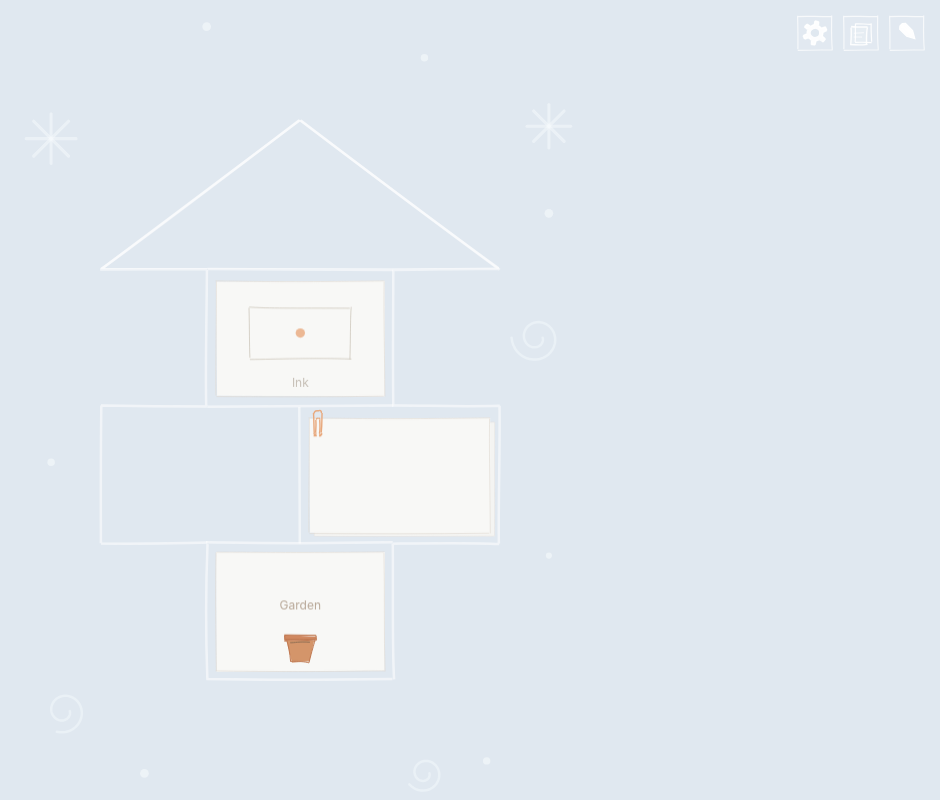
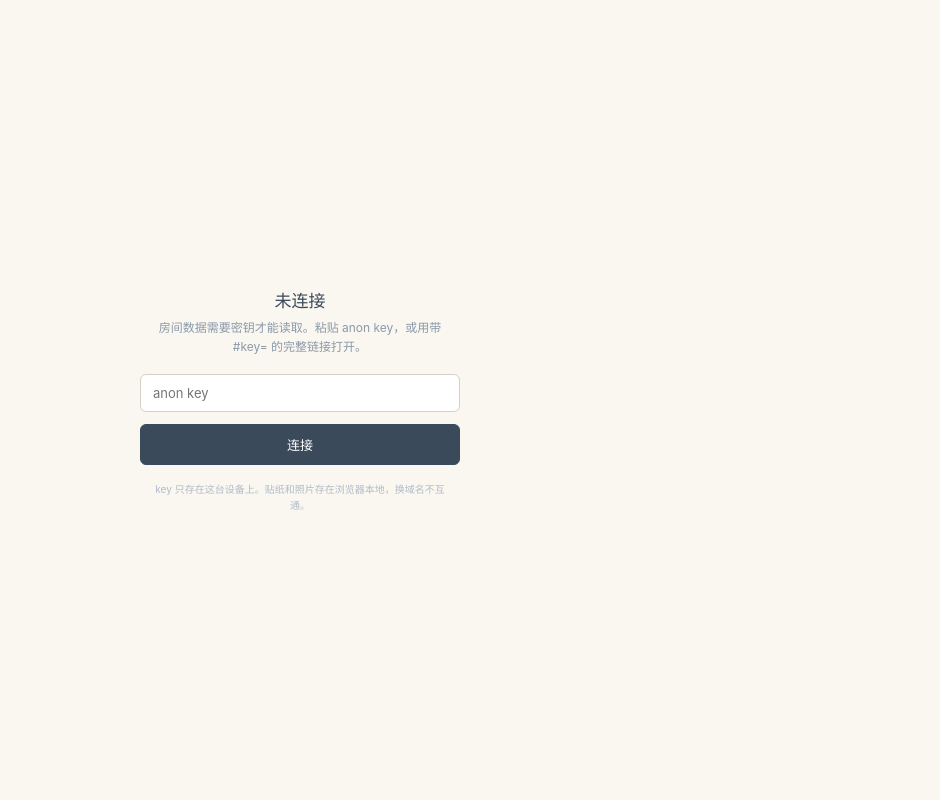
Before and after one commit to onlonlonl/hopscotch, a React (Vite) app: page / in a window 1280 px wide. Shown: the whole page, without its empty margins (340-1280 px from the left). Built offline with nearby package versions, Linux system fonts and the light colour scheme.

Commit message:
feat: 连接页 + 本地数据导出/导入；key 持久化到 localStorage

```diff
--- a/public/sw.js
+++ b/public/sw.js
@@ -1,4 +1,4 @@
-var CACHE = 'hopscotch-v32'
+var CACHE = 'hopscotch-v33'
 var SHELL = ['./', './index.html']
 
 self.addEventListener('install', function(e) {
--- a/src/App.jsx
+++ b/src/App.jsx
@@ -20,7 +20,7 @@ import NotesView from './components/NotesView'
 import GardenCell from './components/GardenCell'
 import GardenView from './components/GardenView'
 import { grid } from './lib/tokens'
-import { initSupabase } from './lib/supabase'
+import { initSupabase, saveKey } from './lib/supabase'
 import { supaGet, supaPost, supaPatch, supaDelete, isConnected } from './lib/supabase'
 
 const nodeColors = ['#E8A87C','#7BA7BC','#9BB89C','#C4A6D0','#D4B896','#B8C4D0','#D0A0A0','#A8B89A']
@@ -168,6 +168,41 @@ function drawInkBrush(cvs) {
   ctx.fillText('✎', S / 2, S / 2 + 1)
 }
 
+/* === Connect Gate === */
+function ConnectGate() {
+  var [k, setK] = useState('')
+  var [err, setErr] = useState(null)
+  var font = "-apple-system, 'PingFang SC', sans-serif"
+  var box = { width: '100%', maxWidth: 320, boxSizing: 'border-box', fontFamily: font }
+  return <div style={{ position: 'fixed', left: 0, top: 0, right: 0, bottom: 0,
+    background: '#FAF6F0', zIndex: 500, display: 'flex', flexDirection: 'column',
+    alignItems: 'center', justifyContent: 'center', padding: 24, fontFamily: font }}>
+    <div style={{ fontSize: 17, color: '#3A4A5A', marginBottom: 6 }}>{'\u672a\u8fde\u63a5'}</div>
+    <div style={{ fontSize: 12, color: '#8A9AAA', marginBottom: 18, textAlign: 'center',
+      lineHeight: 1.6, maxWidth: 300 }}>
+      {'\u623f\u95f4\u6570\u636e\u9700\u8981\u5bc6\u94a5\u624d\u80fd\u8bfb\u53d6\u3002\u7c98\u8d34 anon key\uff0c\u6216\u7528\u5e26 #key= \u7684\u5b8c\u6574\u94fe\u63a5\u6253\u5f00\u3002'}
+    </div>
+    <input value={k} onChange={function(e) { setK(e.target.value); setErr(null) }}
+      placeholder="anon key"
+      style={{ ...box, padding: '10px 12px', fontSize: 13, border: '1px solid #D8CFC4',
+        borderRadius: 6, background: '#FFF' }} />
+    <button onClick={function() {
+      var v = k.trim()
+      if (v.length < 20) { setErr('\u8fd9\u770b\u8d77\u6765\u4e0d\u50cf\u4e00\u4e2a key'); return }
+      saveKey(v)
+      window.location.reload()
+    }} style={{ ...box, marginTop: 12, padding: '10px 0', fontSize: 13,
+      border: '1px solid #3A4A5A', borderRadius: 6, background: '#3A4A5A', color: '#FFF' }}>
+      {'\u8fde\u63a5'}
+    </button>
+    {err && <div style={{ marginTop: 8, fontSize: 11, color: '#C48A7A' }}>{err}</div>}
+    <div style={{ marginTop: 16, fontSize: 10, color: '#B0BCC8', textAlign: 'center',
+      maxWidth: 300, lineHeight: 1.6 }}>
+      {'key \u53ea\u5b58\u5728\u8fd9\u53f0\u8bbe\u5907\u4e0a\u3002\u8d34\u7eb8\u548c\u7167\u7247\u5b58\u5728\u6d4f\u89c8\u5668\u672c\u5730\uff0c\u6362\u57df\u540d\u4e0d\u4e92\u901a\u3002'}
+    </div>
+  </div>
+}
+
 /* === Settings Panel === */
 function SettingsPanel({ open, onClose, cityName, onCityChange }) {
   var borderRef = useRef(null)
@@ -177,6 +212,8 @@ function SettingsPanel({ open, onClose, cityName, onCityChange }) {
   var [input, setInput] = useState('')
   var [results, setResults] = useState([])
   var [searching, setSearching] = useState(false)
+  var [bak, setBak] = useState('')
+  var [bakMsg, setBakMsg] = useState(null)
 
   useEffect(function() {
     if (!open) { setInput(''); setResults([]); setSearching(false); setKeyMsg(null); setKeySaved(false) }
@@ -291,6 +328,52 @@ function SettingsPanel({ open, onClose, cityName, onCityChange }) {
             <div style={{ ...txt, fontSize: 10, marginTop: 4,
               color: keyMsg ? (keyMsg.ok ? '#4AAF5C' : '#C48A7A') : '#9AAABB' }}>
               {keyMsg ? keyMsg.text : 'AI key, stored on this device'}
+            </div>
+          </div>
+
+          <div style={{ marginBottom: 16 }}>
+            <div style={label}>Backup</div>
+            <div style={{ display: 'flex', gap: 6 }}>
+              <button onClick={function() {
+                var keys = ['hopscotch_stickers', 'hopscotch_patterns', 'hopscotch_photo_stickers',
+                  'hopscotch_ai_stickers', 'hopscotch_roof_pattern', 'hopscotch_ai_key']
+                var out = {}
+                keys.forEach(function(kk) {
+                  var v = localStorage.getItem(kk)
+                  if (v !== null) out[kk] = v
+                })
+                var n = Object.keys(out).length
+                setBak(JSON.stringify(out))
+                setBakMsg(n ? { ok: true, text: '\u5df2\u5bfc\u51fa ' + n + ' \u9879\uff0c\u957f\u6309\u4e0b\u65b9\u6587\u672c\u6846\u5168\u9009\u590d\u5236' }
+                             : { ok: false, text: '\u672c\u673a\u6ca1\u6709\u53ef\u5bfc\u51fa\u7684\u5185\u5bb9' })
+              }} style={{ ...btnS, flex: 1 }}>EXPORT</button>
+              <button onClick={function() {
+                var raw = bak.trim()
+                if (!raw) { setBakMsg({ ok: false, text: '\u5148\u7c98\u8d34\u8981\u5bfc\u5165\u7684\u5185\u5bb9' }); return }
+                var obj = null
+                try { obj = JSON.parse(raw) } catch (e) { obj = null }
+                if (!obj || typeof obj !== 'object') {
+                  setBakMsg({ ok: false, text: '\u89e3\u6790\u5931\u8d25\uff0c\u4e0d\u662f\u5408\u6cd5 JSON' }); return
+                }
+                var n = 0
+                Object.keys(obj).forEach(function(kk) {
+                  if (kk.indexOf('hopscotch_') === 0 && typeof obj[kk] === 'string') {
+                    localStorage.setItem(kk, obj[kk]); n++
+                  }
+                })
+                if (!n) { setBakMsg({ ok: false, text: '\u6ca1\u6709\u8bc6\u522b\u5230\u53ef\u5bfc\u5165\u7684\u9879' }); return }
+                setBakMsg({ ok: true, text: '\u5df2\u5bfc\u5165 ' + n + ' \u9879\uff0c\u6b63\u5728\u91cd\u8f7d' })
+                setTimeout(function() { window.location.reload() }, 700)
+              }} style={{ ...btnS, flex: 1 }}>IMPORT</button>
+            </div>
+            <textarea value={bak} onChange={function(e) { setBak(e.target.value); setBakMsg(null) }}
+              placeholder="EXPORT \u540e\u5185\u5bb9\u51fa\u73b0\u5728\u8fd9\u91cc\uff1b\u6216\u7c98\u8d34\u8fdb\u6765\u540e\u6309 IMPORT"
+              style={{ width: '100%', height: 60, marginTop: 6, fontSize: 10, padding: 6,
+                border: '1px solid #D8CFC4', borderRadius: 4, fontFamily: font,
+                boxSizing: 'border-box', resize: 'none' }} />
+            <div style={{ ...txt, fontSize: 10, marginTop: 2,
+              color: bakMsg ? (bakMsg.ok ? '#4AAF5C' : '#C48A7A') : '#9AAABB' }}>
+              {bakMsg ? bakMsg.text : '\u8d34\u7eb8/\u56fe\u6848/\u7167\u7247\u5b58\u5728\u672c\u673a\uff0c\u6362\u57df\u540d\u4e0d\u4e92\u901a'}
             </div>
           </div>
 
@@ -983,6 +1066,7 @@ export default function App() {
             background: dragFrom === zn ? 'rgba(46,148,185,0.08)' : dragOver === zn ? 'rgba(46,148,185,0.12)' : 'transparent',
             borderRadius: 4, pointerEvents: 'none', boxSizing: 'border-box' }} />
         })}
+        {!isConnected() && <ConnectGate />}
         <SettingsPanel open={settingsOpen} onClose={() => setSettingsOpen(false)}
           cityName={cityName}
           onCityChange={function(name, lat, lng) { setCityName(name); setCityCenter([lat, lng]) }} />
--- a/src/lib/supabase.js
+++ b/src/lib/supabase.js
@@ -5,10 +5,26 @@ let SUPA_URL = null
 let SUPA_KEY = null
 let HEADERS = null
 
+const KEY_STORE = 'hopscotch_supa_key'
+
+export function saveKey(k) {
+  try { localStorage.setItem(KEY_STORE, k) } catch (e) {}
+}
+
+export function clearKey() {
+  try { localStorage.removeItem(KEY_STORE) } catch (e) {}
+}
+
 export function initSupabase() {
   const hash = window.location.hash.slice(1)
   const params = new URLSearchParams(hash)
-  const key = params.get('key')
+  let key = params.get('key')
+  // 带 #key= 打开时记住它，之后不带 hash 也能用
+  if (key) {
+    saveKey(key)
+  } else {
+    try { key = localStorage.getItem(KEY_STORE) } catch (e) { key = null }
+  }
   if (!key) return false
 
   SUPA_URL = 'https://bqzuoqeaqqhylukicvqa.supabase.co'
```
